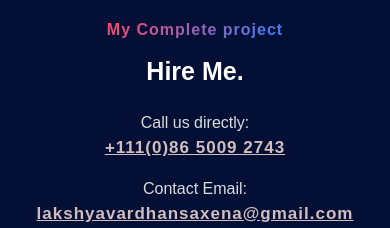
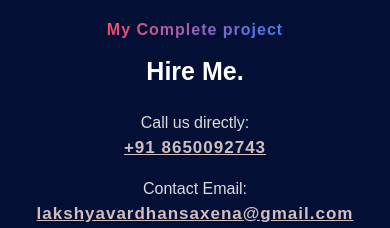
Before and after one commit to LakshyaVardhanSaxena/portfolio-website, a plain HTML site: page index.html in a window 390 px wide. Shown: the part 3920-4148 px from the top of the page. Drawn offline with nearby package versions, Linux system fonts and the light colour scheme.

Commit message:
Correct mobil cuntry code

```diff
--- a/css/style.css
+++ b/css/style.css
@@ -180,9 +180,6 @@ h6 {
     margin-top: 15px;
 }
 
-/* .about_wrapper {
-    height: 600px;
-} */
 
 .about_wrapper ul.nav-pills {
     border: 1px solid rgb(157, 182, 29);
@@ -346,7 +343,6 @@ input::placeholder{
     color: var(--primary-color);
 }
 
-
 /* logo */
 .logo {
     color: rgb(93, 180, 180);
--- a/index.html
+++ b/index.html
@@ -259,7 +259,7 @@
                         <label class="col-sm-3 col-lg-4">Call us directly:</label>
 
                         <div class="col-sm-9 col-lg-8 mb-3 mb-lg-2 text-md-start">
-                            <a href="javascript:void(0)">+111(0)86 5009 2743</a>
+                            <a href="javascript:void(0)">+91 8650092743</a>
                         </div>
 
                         <label class="col-sm-3 col-lg-4">Contact Email:</label>
```
